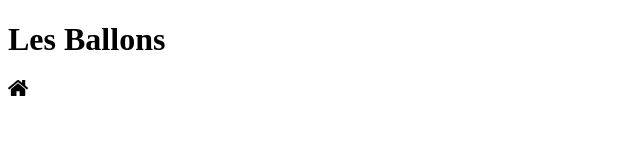
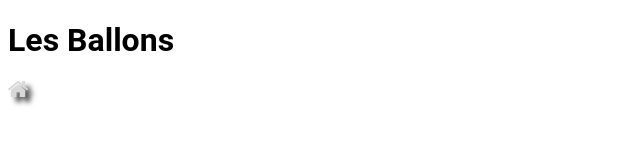
Before and after one commit to raphael-volt/virtual-tour, an Angular app: page / in a window 1280 px wide. Shown: the top 160 px of the page, without its empty margins (0-640 px from the left). Built offline with nearby package versions, Linux system fonts and the light colour scheme.

Commit message:
Added global font

```diff
--- a/src/styles.css
+++ b/src/styles.css
@@ -1 +1,9 @@
-/* You can add global styles to this file, and also import other style files */
+html {
+    font-family: Roboto, "Helvetica Neue", sans-serif;
+}
+
+.vti {
+    cursor: pointer;
+    color:#D8D8D8;
+    text-shadow: 5px 5px 5px rgba(0, 0, 0, 0.7);
+}
```
